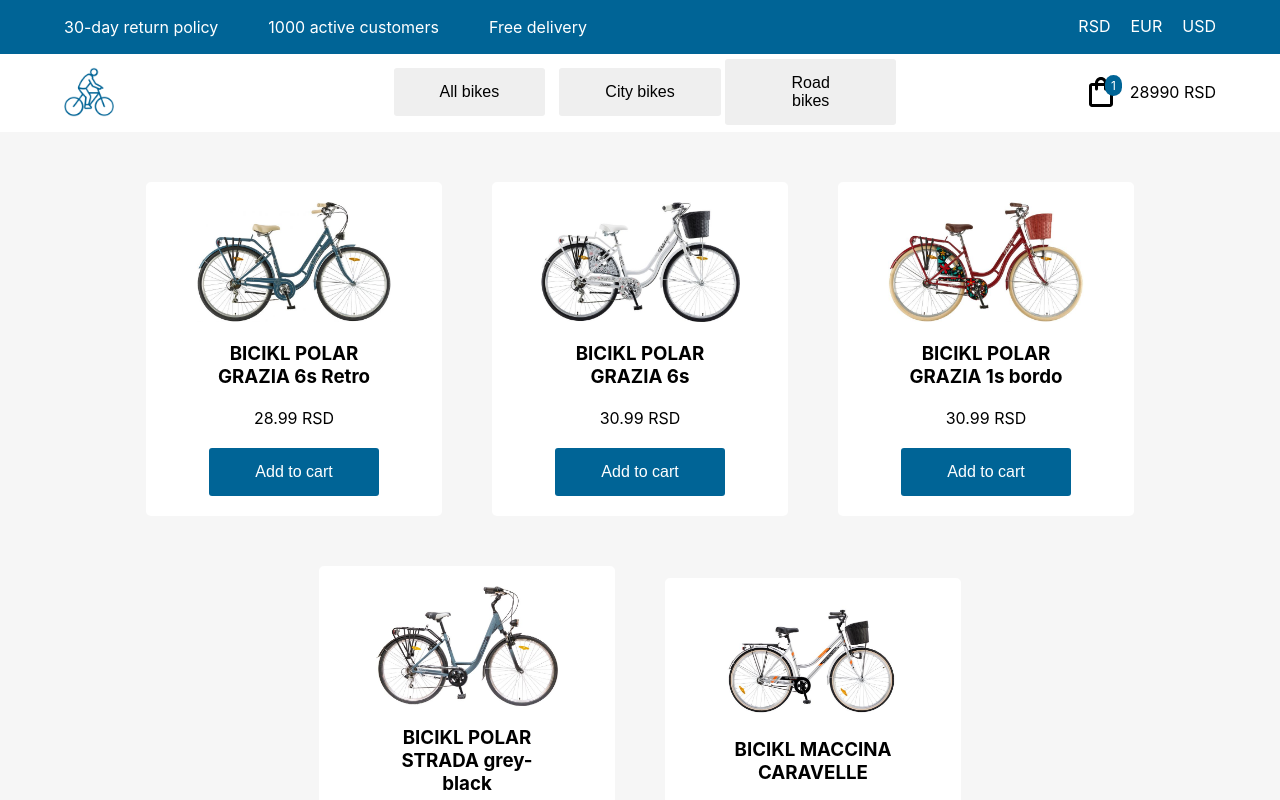
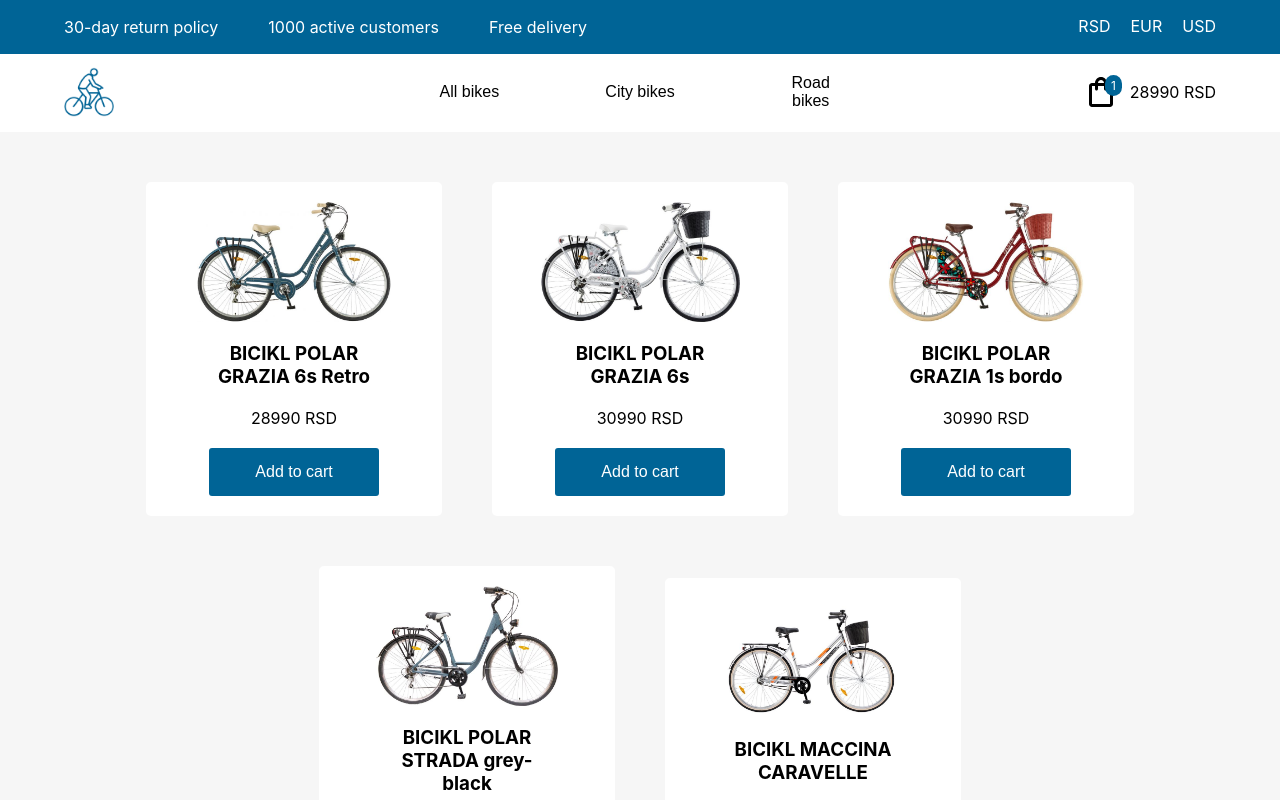
Before and after one commit to marina-projects/Bike-shop-React-redux-app, a React (Create React App) app: page / in a window 1280 px wide. Shown: the top 800 px of the page. Built offline with nearby package versions, Linux system fonts and the light colour scheme.

Commit message:
currency slice completed

```diff
--- a/src/app/App.js
+++ b/src/app/App.js
@@ -23,6 +23,7 @@
       <Catalog
         inventory={state.inventory}
         dispatch={dispatch}
+        currency={state.currencyFilter}
       />
       <Footer />
       <Cart openCart={openCart} openCloseCartHandler={openCloseCartHandler}/>
--- a/src/app/store.js
+++ b/src/app/store.js
@@ -2,12 +2,12 @@
 
 import { cartReducer } from '../features/cart/cartSlice';
 import { inventoryReducer } from '../features/inventory/inventorySlice';
-import { setMenuItemReducer } from '../features/menu/menuSlice';
+import { currencyFilterReducer } from '../features/currency/currencyFilterSlice';
 
 const reducers = {
     cartSlice: cartReducer,
     inventory: inventoryReducer,
-    menuItem: setMenuItemReducer
+    currencyFilter: currencyFilterReducer
 }
 
 export const store = createStore(combineReducers(reducers));
--- a/src/components/header/header.css
+++ b/src/components/header/header.css
@@ -50,6 +50,10 @@
     justify-content: space-between;
     min-height: 80px;
     margin-top: 52px;
+}
+
+.main-menu button {
+    background-color: transparent;
 }
 
 /* logo area */
--- a/src/components/header/header.js
+++ b/src/components/header/header.js
@@ -3,6 +3,7 @@
 import logo from '../../images/logo.png';
 import ShoppingBagOutlinedIcon from '@mui/icons-material/ShoppingBagOutlined';
 import Menu from "../../features/menu/menu";
+import CurrencyFilter from "../../features/currency/currecncyFilter";
 
 const Header = ( {openCloseCartHandler, inventory, dispatch} ) => {
     return (
@@ -13,13 +14,10 @@
                     <p>1000 active customers</p>
                     <p>Free delivery</p>
                 </div>
-                <div className="currency-area div-row">
-                    <ul className="currency-switcher div-row">
-                        <li>RSD</li>
-                        <li>EUR</li>
-                        <li>USD</li>
-                    </ul>
-                </div>
+                <CurrencyFilter
+                    inventory={inventory}
+                    dispatch={dispatch}
+                />
             </div>
             <div className="main-menu div-row">
                 <div className="logo-area">
--- a/src/components/productCard/productCard.js
+++ b/src/components/productCard/productCard.js
@@ -1,15 +1,47 @@
 import React from "react";
 import './productCard.css';
 
-const ProductCard = ({title, price, image}) => {
+const ProductCard = ({title, price, image, currency}) => {
+
+    const currentPrice = getCurrentPrice(currency, price);
+    const currentSymbol = getCurrencySymbol(currency);
+
     return (
         <div className="product-card div-column">
             <img src={image} alt=""/>
             <h3>{title}</h3>
-            <p>{price} RSD</p>
+            <p>{currentSymbol}{currentPrice} {currency}</p>
             <button>Add to cart</button>
         </div>
     )
 }
 
 export default ProductCard;
+
+
+// HELPERS
+const getCurrentPrice = (currency, price) => {
+    switch(currency) {
+        case 'RSD':
+            return price * 1;
+        case 'USD':
+            return (price / 100).toFixed(2);
+        case 'EUR':
+            return (price / 110).toFixed(2);
+        default:
+            return price;
+    }
+}
+
+const getCurrencySymbol = (currency) => {
+    switch(currency) {
+        case 'RSD':
+            return '';
+        case 'USD':
+            return '$';
+        case 'EUR':
+            return '€';
+        default:
+            return '';
+    }
+}
--- a/src/data/allBikes.js
+++ b/src/data/allBikes.js
@@ -7,31 +7,31 @@
 export const allBikes = [
     {
         title: 'BICIKL POLAR GRAZIA 6s Retro',
-        price: 28.990,
+        price: 28990,
         image: image_1,
         category: 'City bikes'
     },
     {
         title: 'BICIKL POLAR GRAZIA 6s',
-        price: 30.990,
+        price: 30990,
         image: image_2,
         category: 'City bikes'
     },
     {
         title: 'BICIKL POLAR GRAZIA 1s bordo',
-        price: 30.990,
+        price: 30990,
         image: image_3,
         category: 'City bikes'
     },
     {
         title: 'BICIKL POLAR STRADA grey-black',
-        price: 38.990,
+        price: 38990,
         image: image_4,
         category: 'Road bikes'
     },
     {
         title: 'BICIKL MACCINA CARAVELLE',
-        price: 22.490,
+        price: 22490,
         image: image_5,
         category: 'Road bikes'
     }
--- /dev/null
+++ b/src/features/currency/currecncyFilter.js
@@ -0,0 +1,25 @@
+import React from "react";
+import { currenciesData } from "../../data/allBikes";
+import { setCurrency } from "./currencyFilterSlice";
+
+const CurrencyFilter = ( {dispatch, currency} ) => {
+
+    const currencyHandler = (currencyItem) => {
+        dispatch(setCurrency(currencyItem));
+    }
+
+
+    return (
+        <div className="currency-area div-row">
+            <ul className="currency-switcher div-row">
+                {
+                    currenciesData.map((currencyItem) => (
+                        <li onClick={() => currencyHandler(currencyItem)}>{currencyItem}</li>
+                    ))
+                }
+            </ul>
+        </div>
+    )
+}
+
+export default CurrencyFilter;
--- /dev/null
+++ b/src/features/currency/currencyFilterSlice.js
@@ -0,0 +1,17 @@
+const initialCurrencyFilter = 'RSD';
+
+export const setCurrency = (currency) => {
+    return {
+        type: 'currencyFilter/setCurrency',
+        payload: currency
+    }
+}
+
+export const currencyFilterReducer = (currencyFilter = initialCurrencyFilter, action) => {
+    switch(action.type) {
+        case 'currencyFilter/setCurrency':
+            return action.payload;
+        default:
+            return currencyFilter;
+    }
+}
--- a/src/features/inventory/Inventory.js
+++ b/src/features/inventory/Inventory.js
@@ -3,7 +3,7 @@
 import './inventory.css';
 import { loadData } from "./inventorySlice";
 
-const Catalog = ( {inventory, dispatch} ) => {
+const Catalog = ( {inventory, dispatch, currency} ) => {
 
     const onMount = () => {
         dispatch(loadData());
@@ -18,6 +18,7 @@
                         title={bikeItem.title}
                         price={bikeItem.price}
                         image={bikeItem.image}
+                        currency={currency}
                     />
                     ))
                 }
```
